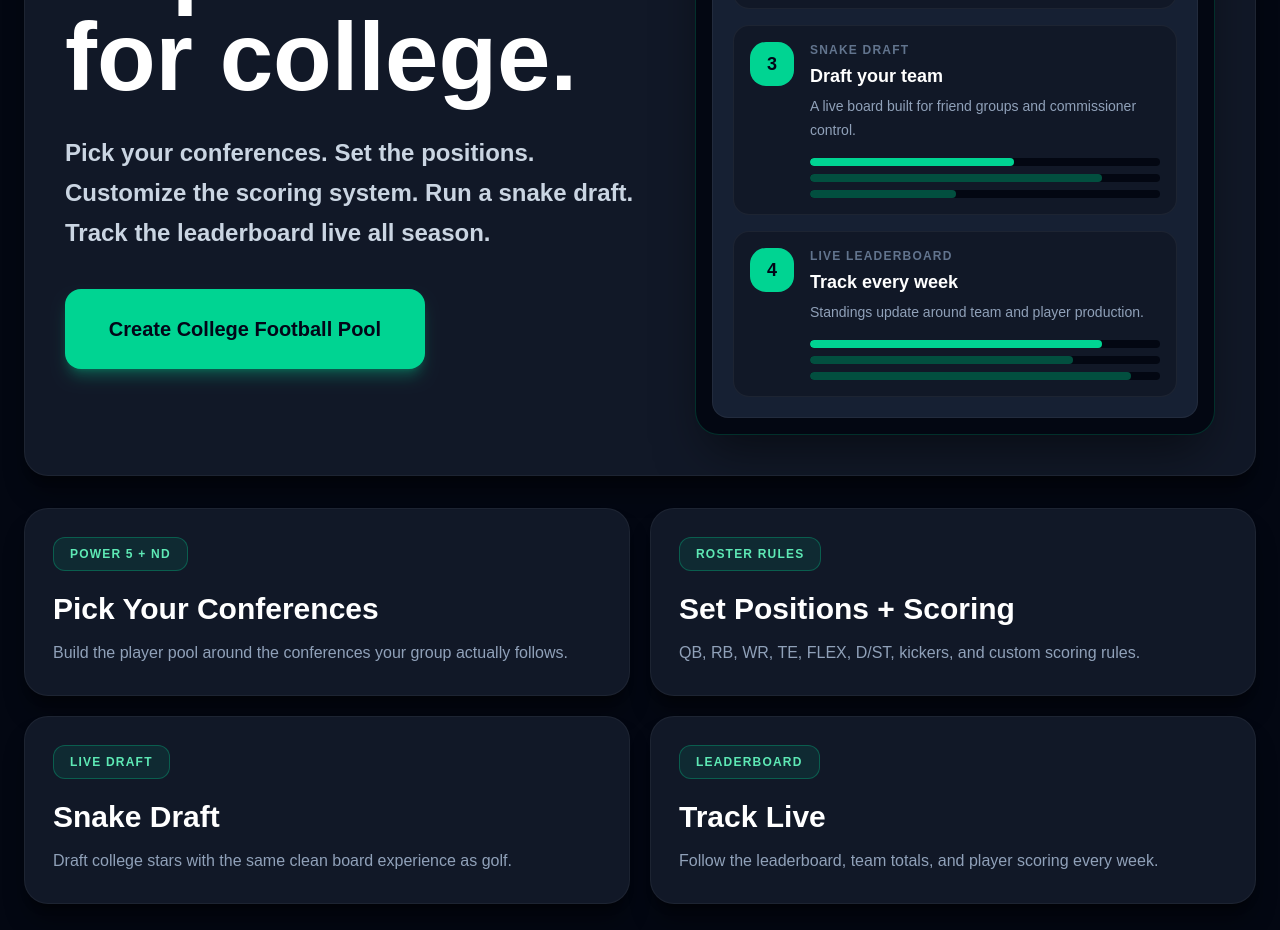
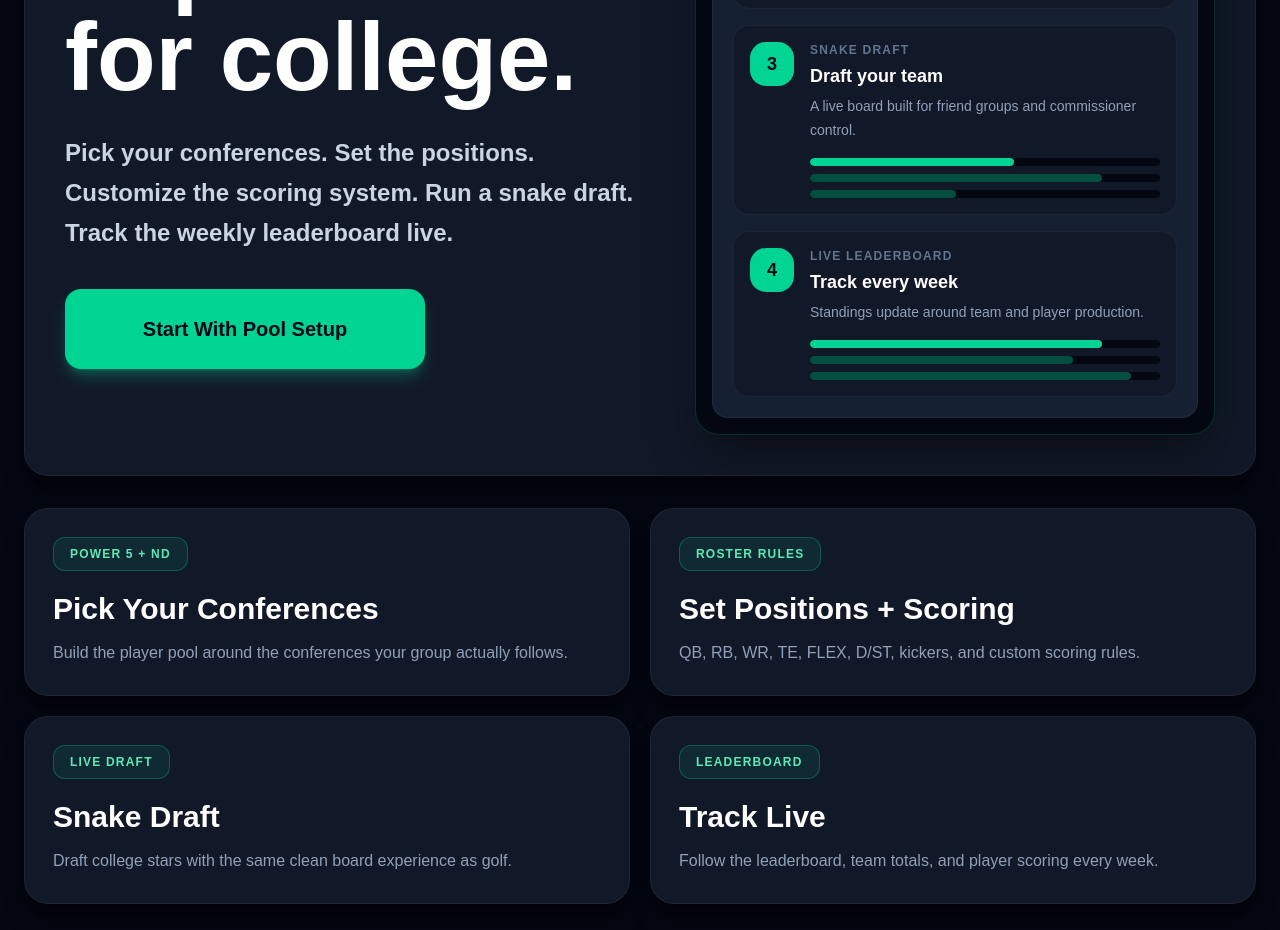
Before and after one commit to garrymorrison84/draft-with-friends, a Next.js app: page /football in a window 1280 px wide. Shown: the part 840-1770 px from the top of the page. Built offline with nearby package versions, Linux system fonts and the light colour scheme.

Commit message:
Clarify football pools are weekly

```diff
--- a/app/football/page.tsx
+++ b/app/football/page.tsx
@@ -75,7 +75,7 @@ export default function FootballHomePage() {
             </h1>
             <p className="mt-7 max-w-3xl text-xl font-semibold leading-9 text-slate-300 md:text-2xl md:leading-10">
               Pick your conferences. Set the positions. Customize the scoring
-              system. Run a snake draft. Track the leaderboard live all season.
+              system. Run a snake draft. Track the weekly leaderboard live.
             </p>
 
             <div className="mt-9">
@@ -83,7 +83,7 @@ export default function FootballHomePage() {
                 href="/football/create"
                 className="inline-flex min-h-20 items-center justify-center rounded-2xl bg-emerald-400 px-10 py-5 text-center text-xl font-black text-slate-950 shadow-lg shadow-emerald-400/30 hover:bg-emerald-300 md:min-w-[360px]"
               >
-                Create College Football Pool
+                Start With Pool Setup
               </Link>
             </div>
           </div>
```
